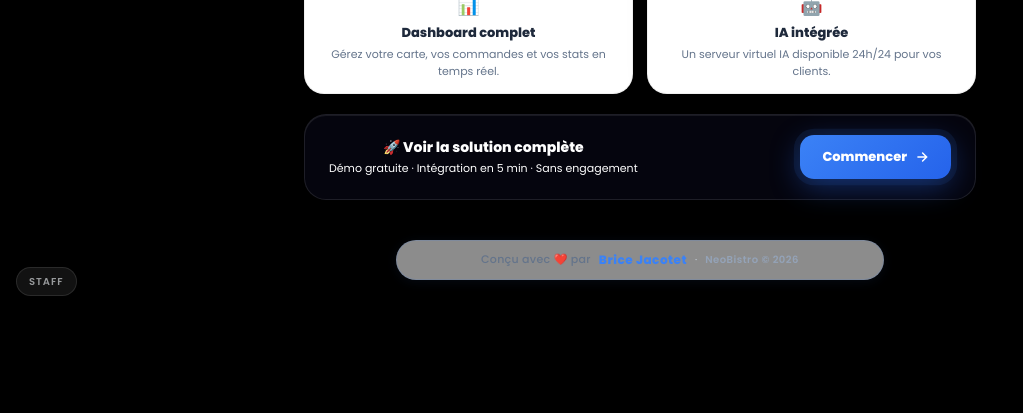
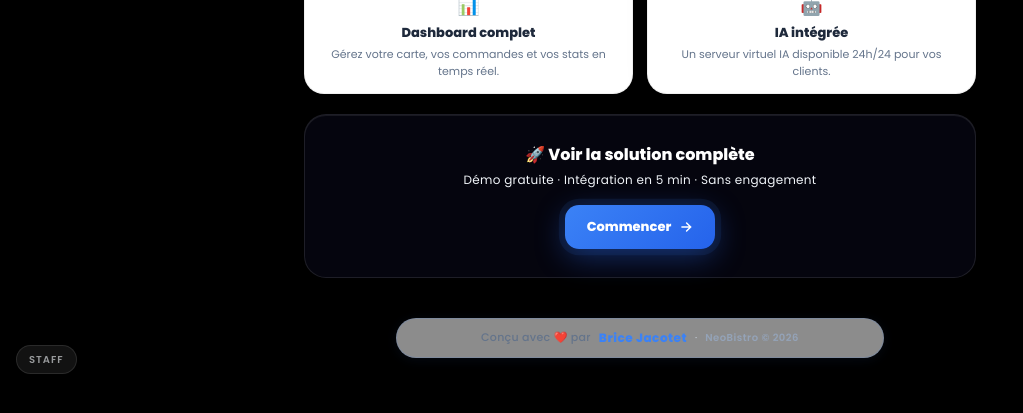
Before and after one commit to AlphaOS67/Serveur2.0AI, a plain HTML site: page index.html in a window 1280 px wide. Shown: the part 1744-2157 px from the top of the page, without its empty margins (0-1023 px from the left). Before the commit the page ends 2097 px from the top, so only its background shows below. Drawn offline with nearby package versions, Linux system fonts and the light colour scheme; some packages are replaced by stand-ins of ours; a script that the page names is missing.

```diff
--- a/index.html
+++ b/index.html
@@ -17,10 +17,10 @@
 <link href="https://fonts.googleapis.com/css2?family=Playfair+Display:wght@700;900&display=swap" rel="stylesheet">
 
 <style>
-/* ══════════════════════════════════════════════════════════════
+/*
    SPATIAL UI — VisionOS × Glassmorphism  (Apple Vision Pro)
    Fond sombre · Blur prononcé · Specular highlights
-══════════════════════════════════════════════════════════════ */
+ */
 :root{
   --glass-bg:     rgba(8,8,16,0.75);
   --glass-border: rgba(255,255,255,0.09);
@@ -386,9 +386,9 @@
 /* ── BOUTON PULSE RESTAURATEUR ── */
 @keyframes btnPulse{0%,100%{box-shadow:0 8px 30px rgba(37,99,235,.4),0 0 0 0 rgba(59,130,246,.4)}50%{box-shadow:0 8px 30px rgba(37,99,235,.4),0 0 0 8px rgba(59,130,246,0)}}
 
-/* ══════════════════════════════════════════════════════════════
+/*
    CUSTOM LOADER — UIverse Animated Spinner
-══════════════════════════════════════════════════════════════ */
+ */
 .loader {
   --color-one: #ffbf48;
   --color-two: #be4a1d;
@@ -444,7 +444,7 @@
 #loadingScreen.show { opacity:1;pointer-events:auto }
 #loadingScreen .loader-text { color:#ffbf48;font-size:14px;font-weight:700; margin-top:40px;letter-spacing:2px;text-transform:uppercase; animation:pulse 1.5s ease-in-out infinite; }
 
-/* ══ RESPONSIVE MOBILE OPTIMISATION ══ */
+/*  RESPONSIVE MOBILE OPTIMISATION  */
 @media(max-width:640px){
   .screen{padding:8px 16px 160px 16px!important}
   .header-pill{margin:6px auto 16px;width:calc(100% - 32px)!important;max-width:none!important}
@@ -477,7 +477,7 @@
 .button:active { transform:translateY(-1px) }
 @media(max-width:768px) { .glass-card{padding:16px!important} .hero-title{font-size:32px!important} .max-w-md{max-width:100%!important;padding:0 16px!important} .max-w-2xl{max-width:100%!important;padding:0 16px!important} .max-w-3xl{max-width:100%!important;padding:0 16px!important} }
 
-/* ══ LOGIN CARD — Plus clair et visible ══ */
+/*  LOGIN CARD — Plus clair et visible  */
 #scr-login .glass-card,
 #scr-table .glass-card {
   background:rgba(20,25,45,0.88)!important;
@@ -522,10 +522,10 @@
 <body>
 
 <div id="loadingScreen"><div class="loader"><svg width="100" height="100" viewBox="0 0 100 100"><defs><mask id="clipping"><polygon points="0,0 100,0 100,100 0,100" fill="black"></polygon><polygon points="25,25 75,25 50,75" fill="white"></polygon><polygon points="50,25 75,75 25,75" fill="white"></polygon><polygon points="35,35 65,35 50,65" fill="white"></polygon></mask></defs></svg><div class="box"></div></div><div class="loader-text">Chargement</div></div>
-<!-- ═══ RAIN BACKGROUND — UIverse SelfMadeSystem ═══ -->
+<!-- RAIN BACKGROUND -->
 <div id="bgDecor"></div>
 
-<!-- ═══ FLOATING UTENSILS ═══ -->
+<!-- FLOATING UTENSILS -->
 <svg class="utensil knife" style="left:15%;top:5%" viewBox="0 0 40 120" xmlns="http://www.w3.org/2000/svg"><path d="M20 5 L18 50 L22 50 L20 110 L22 115 L18 115 Z" fill="#48f5" stroke="#48f" stroke-width="1"/><circle cx="20" cy="20" r="8" fill="#48f5" opacity=".6"/></svg>
 <svg class="utensil fork" style="left:25%;top:15%" viewBox="0 0 35 115" xmlns="http://www.w3.org/2000/svg"><line x1="17.5" y1="10" x2="17.5" y2="50" stroke="#48f5" stroke-width="2.5"/><path d="M10 50 L10 115 M17.5 50 L17.5 115 M25 50 L25 115" stroke="#48f5" stroke-width="2" fill="none"/><circle cx="17.5" cy="25" r="6" fill="#48f5" opacity=".5"/></svg>
 <svg class="utensil spoon" style="left:8%;top:25%" viewBox="0 0 38 110" xmlns="http://www.w3.org/2000/svg"><ellipse cx="19" cy="25" rx="10" ry="12" fill="#48f5" opacity=".6"/><line x1="19" y1="37" x2="19" y2="110" stroke="#48f5" stroke-width="2.5"/><circle cx="19" cy="45" r="5" fill="#48f5" opacity=".4"/></svg>
@@ -534,10 +534,10 @@
 <svg class="utensil fork" style="right:12%;top:50%" viewBox="0 0 35 115" xmlns="http://www.w3.org/2000/svg"><line x1="17.5" y1="10" x2="17.5" y2="50" stroke="#48f5" stroke-width="2.5"/><path d="M10 50 L10 115 M17.5 50 L17.5 115 M25 50 L25 115" stroke="#48f5" stroke-width="2" fill="none"/><circle cx="17.5" cy="25" r="6" fill="#48f5" opacity=".5"/></svg>
 <svg class="utensil spoon" style="right:32%;top:65%" viewBox="0 0 38 110" xmlns="http://www.w3.org/2000/svg"><ellipse cx="19" cy="25" rx="10" ry="12" fill="#48f5" opacity=".6"/><line x1="19" y1="37" x2="19" y2="110" stroke="#48f5" stroke-width="2.5"/><circle cx="19" cy="45" r="5" fill="#48f5" opacity=".4"/></svg>
 
-<!-- ═══ PAGE LOADER ═══ -->
+<!-- PAGE LOADER -->
 <div id="pageLoader"><div class="spinner-ring"></div></div>
 
-<!-- ═══ MASCOTTE ═══ -->
+<!-- MASCOTTE -->
 <svg id="mascot" viewBox="0 0 100 100" onclick="Avatar.toggleBubble()">
   <defs>
     <linearGradient id="bodyG" x1="0%" y1="0%" x2="0%" y2="100%">
@@ -567,11 +567,11 @@
   <span id="bubbleText">Salut ! Je suis Léo, ton serveur virtuel 🍽️</span>
 </div>
 
-<!-- ═══ TOAST ═══ -->
+<!-- \1 -->
 <div id="toast"></div>
 
 
-<!-- ═══ 1. LANDING ═══ -->
+<!-- \1 -->
 <section id="scr-landing" class="screen active">
   <div class="max-w-2xl mx-auto text-center">
     <header class="header-pill mb-8" style="margin-top:12px">
@@ -653,7 +653,7 @@
       </div>
     </div>
 
-    <!-- ═══ PARTAGE RÉSEAUX SOCIAUX ═══ -->
+    <!-- \1 -->
     <div class="glass-card rounded-[28px] p-6 mb-6 reveal" style="background:rgba(8,8,20,.7)">
       <p style="color:#fff;font-size:14px;font-weight:700;margin-bottom:4px">✨ Vivez l'expérience NeoBistro !</p>
       <p style="color:rgba(200,214,255,.6);font-size:12px;margin-bottom:16px">Partagez cette aventure avant même de la commencer 🚀</p>
@@ -681,7 +681,7 @@
       </div>
     </div>
 
-    <!-- ═══ BLOC RESTAURATEUR ═══ -->
+    <!-- \1 -->
     <div class="reveal" style="margin-bottom:40px">
       <!-- Titre section dans un conteneur distinct -->
       <div style="background:rgba(8,8,18,.75);border:1.5px solid rgba(59,130,246,.35);border-radius:24px;padding:32px 24px;text-align:center;margin-bottom:24px;backdrop-filter:blur(52px) saturate(200%);-webkit-backdrop-filter:blur(52px) saturate(200%);box-shadow:0 8px 40px rgba(0,0,0,.7),0 2px 8px rgba(0,0,0,.45),inset 0 1px 0 rgba(255,255,255,.08),inset 0 -1px 0 rgba(255,255,255,.02),0 0 50px rgba(59,130,246,.1)">
@@ -731,10 +731,10 @@
       </div>
 
       <!-- CTA bouton dans un conteneur glass -->
-      <div style="background:rgba(8,8,20,.72);backdrop-filter:blur(40px) saturate(180%);-webkit-backdrop-filter:blur(40px) saturate(180%);border:1px solid rgba(255,255,255,.1);border-radius:22px;padding:20px 24px;display:flex;align-items:center;justify-content:space-between;gap:16px;flex-wrap:wrap;box-shadow:0 8px 32px rgba(0,0,0,.18),inset 0 1px 0 rgba(255,255,255,.08)">
+      <div style="background:rgba(8,8,20,.72);backdrop-filter:blur(40px) saturate(180%);-webkit-backdrop-filter:blur(40px) saturate(180%);border:1px solid rgba(255,255,255,.1);border-radius:22px;padding:28px 24px;display:flex;align-items:center;justify-content:center;flex-direction:column;gap:16px;text-align:center;box-shadow:0 8px 32px rgba(0,0,0,.18),inset 0 1px 0 rgba(255,255,255,.08)">
         <div>
-          <p style="color:#fff;font-weight:800;font-size:14px;margin:0 0 2px">🚀 Voir la solution complète</p>
-          <p style="color:#fff;font-size:11px;margin:0">Démo gratuite · Intégration en 5 min · Sans engagement</p>
+          <p style="color:#fff;font-weight:800;font-size:16px;margin:0 0 4px">🚀 Voir la solution complète</p>
+          <p style="color:#f1f5f9;font-size:12px;margin:0;letter-spacing:.3px">Démo gratuite · Intégration en 5 min · Sans engagement</p>
         </div>
         <button onclick="alert('Contactez-nous à contact@neobistro.fr')" style="display:inline-flex;align-items:center;gap:8px;padding:12px 22px;border-radius:14px;background:linear-gradient(135deg,#3b82f6,#2563eb);color:#fff;font-weight:800;font-size:13px;border:none;cursor:pointer;box-shadow:0 6px 20px rgba(37,99,235,.4);font-family:inherit;transition:all .3s;white-space:nowrap;animation:btnPulse 2.5s ease-in-out infinite" onmouseover="this.style.transform='translateY(-2px)'" onmouseout="this.style.transform=''">
           Commencer
@@ -760,7 +760,7 @@
   </div>
 </section>
 
-<!-- ═══ 2. LOGIN CLIENT ═══ -->
+<!-- \1 -->
 <section id="scr-login" class="screen">`n  <div style="display:flex;align-items:center;justify-content:center;min-height:100vh"><div class="max-w-md mx-auto pt-4">
     <div class="glass-card rounded-[36px] p-8">
       <div class="text-center mb-6">
@@ -794,7 +794,7 @@
   </div>
 </section>
 
-<!-- ═══ 3. TABLE ═══ -->
+<!-- \1 -->
 <section id="scr-table" class="screen">`n  <div style="display:flex;align-items:center;justify-content:center;min-height:100vh"><div class="max-w-md mx-auto pt-4">
     <div class="glass-card rounded-[36px] p-8">
       <div class="text-center mb-6">
@@ -813,7 +813,7 @@
   </div>
   </div>`n</section>
 
-<!-- ═══ 4. MENU ═══ -->
+<!-- \1 -->
 <section id="scr-menu" class="screen">
   <div class="max-w-3xl mx-auto">
     <header class="header-pill mb-6 mt-2">
@@ -852,7 +852,7 @@
   </footer>
 </section>
 
-<!-- ═══ 5. RUNNING ═══ -->
+<!-- \1 -->
 <section id="scr-running" class="screen">
   <div class="max-w-xl mx-auto pt-4">
     <div class="glass-card rounded-[36px] p-8 text-center">
@@ -882,7 +882,7 @@
   </div>
 </section>
 
-<!-- ═══ 6. COOKING ═══ -->
+<!-- \1 -->
 <section id="scr-cooking" class="screen">
   <div class="max-w-xl mx-auto pt-2">
     <div class="glass-card rounded-[36px] p-6 mb-5 text-center">
@@ -956,7 +956,7 @@
   </div>
 </section>
 
-<!-- ═══ 7. ENJOY ═══ -->
+<!-- \1 -->
 <section id="scr-enjoy" class="screen">
   <div class="max-w-xl mx-auto pt-4">
     <div class="glass-card rounded-[36px] p-8 text-center">
@@ -977,7 +977,7 @@
   </div>
 </section>
 
-<!-- ═══ 8. STAFF LOGIN ═══ -->
+<!-- \1 -->
 <section id="scr-staff-login" class="screen">
   <div class="max-w-md mx-auto pt-4">
     <div class="glass-card rounded-[36px] p-8">
@@ -1004,7 +1004,7 @@
   </div>
 </section>
 
-<!-- ═══ 9. KDS ═══ -->
+<!-- \1 -->
 <section id="scr-kds" class="screen dark-sec">
   <div class="max-w-7xl mx-auto p-4 pt-6">
     <header class="header-pill mb-6">
@@ -1034,7 +1034,7 @@
   </div>
 </section>
 
-<!-- ═══ 10. ADMIN ═══ -->
+<!-- \1 -->
 <section id="scr-admin" class="screen dark-sec">
   <div class="max-w-7xl mx-auto p-4 pt-6">
     <header class="header-pill mb-6">
@@ -1112,7 +1112,7 @@
   </div>
 </section>
 
-<!-- ═══ MODAL : APPEL SERVEUR ═══ -->
+<!-- \1 -->
 <div id="mdWaiter" class="modal">
   <div class="modal-card">
     <div class="modal-close" onclick="Waiter.close()">✕</div>
@@ -1128,12 +1128,12 @@
   </div>
 </div>
 
-<!-- ═══ MODAL : DÉTAIL PRODUIT ═══ -->
+<!-- \1 -->
 <div id="mdProduct" class="modal">
   <div class="modal-card" id="mdProductBody"></div>
 </div>
 
-<!-- ═══ MODAL : BIENVENUE ═══ -->
+<!-- \1 -->
 <div id="mdWelcome" class="modal">
   <div class="modal-card">
     <div class="modal-close" onclick="Client.closeWelcome()">✕</div>
@@ -1203,12 +1203,12 @@
   </div>
 </div>
 
-<!-- ═══ MODAL : OFFRE ═══ -->
+<!-- \1 -->
 <div id="mdOffer" class="modal">
   <div class="modal-card" id="mdOfferBody"></div>
 </div>
 
-<!-- ═══ MODAL : ADDITION ═══ -->
+<!-- \1 -->
 <div id="mdBillReason" class="modal">
   <div class="modal-card">
     <div class="modal-close" onclick="Modal.close('mdBillReason')">✕</div>
@@ -1222,11 +1222,11 @@
   </div>
 </div>
 
-<!-- ═══════════════════════════════════════════════════════════
+<!--
      JAVASCRIPT ENGINE
-═══════════════════════════════════════════════════════════ -->
+ -->
 <script>
-/* ═══ STATE ═══ */
+/*  STATE  */
 const State = {
   user:null, userRole:null, table:null,
   cart:[], activeOrderId:null, cookMins:15, restoName:'NeoBistro', patronMail:'patron@neobistro.fr',
@@ -1275,7 +1275,7 @@
   }
 };
 
-/* ═══ BROADCAST CHANNEL ═══ */
+/*  BROADCAST CHANNEL  */
 let BC=null;
 try{
   BC = new BroadcastChannel('neobistro-v2');
@@ -1306,7 +1306,7 @@
   }
 };
 
-/* ═══ AUTH ═══ */
+/*  AUTH  */
 const Auth = {
   googleLogin(){
     State.user = {email:'client@google.com',name:'Invité Google',provider:'google'};
@@ -1340,7 +1340,7 @@
   }
 };
 
-/* ═══ ROUTER ═══ */
+/*  ROUTER  */
 const Router = {
   _busy:false,
   go(screen){
@@ -1362,7 +1362,7 @@
 };
 
 
-/* ═══ LOADER CONTROL ═══ */
+/*  LOADER CONTROL  */
 const LoaderControl = {
   show(){
     const loader = document.getElementById('loadingScreen');
@@ -1384,7 +1384,7 @@
   }, 200);
 };
 
-/* ═══ AVATAR ═══ */
+/*  AVATAR  */
 const Avatar = {
   bubbleVisible:false, timer:null,
   say(txt, stay=5000){
@@ -1413,7 +1413,7 @@
   }
 };
 
-/* ═══ TOAST ═══ */
+/*  TOAST  */
 const Toast = {
   t:null,
   show(msg, ms=2500){
@@ -1424,13 +1424,13 @@
   }
 };
 
-/* ═══ MODAL ═══ */
+/*  MODAL  */
 const Modal = {
   open(id){ document.getElementById(id).classList.add('open'); },
   close(id){ document.getElementById(id).classList.remove('open'); }
 };
 
-/* ═══ CLIENT ═══ */
+/*  CLIENT  */
 const Client = {
   confirmTable(){
     const n = parseInt(document.getElementById('tableNumInput').value);
@@ -1560,7 +1560,7 @@
   }
 };
 
-/* ═══ CART ═══ */
+/*  CART  */
 const Cart = {
   add(id){
     const it = State.menu.find(x=>x.id===id);
@@ -1616,7 +1616,7 @@
   }
 };
 
-/* ═══ WAITER CALL ═══ */
+/*  WAITER CALL  */
 const Waiter = {
   selected:new Set(),
   open(){
@@ -1646,7 +1646,7 @@
   }
 };
 
-/* ═══ KDS ═══ */
+/*  KDS  */
 const Kds = {
   init(){
     document.getElementById('kdsRoleLabel').textContent = State.userRole.toUpperCase();
@@ -1735,7 +1735,7 @@
   }
 };
 
-/* ═══ ADMIN ═══ */
+/*  ADMIN  */
 const Admin = {
   init(){
     document.getElementById('sCookMin').value = State.cookMins;
@@ -1892,14 +1892,14 @@
   }
 };
 
-/* ═══ KEYBOARD ═══ */
+/*  KEYBOARD  */
 document.addEventListener('keydown', e=>{
   if(e.key==='Escape'){
     document.querySelectorAll('.modal.open').forEach(m=>m.classList.remove('open'));
   }
 });
 
-/* ═══ THREE.JS HERO SCENE ═══ */
+/*  THREE.JS HERO SCENE  */
 function initHero3D(){
   const canvas = document.getElementById('heroCanvas');
   if(!canvas || !window.THREE) return;
@@ -1958,7 +1958,7 @@
   });
 }
 
-/* ═══ GSAP REVEAL ═══ */
+/*  GSAP REVEAL  */
 function initReveal(){
   if(!window.gsap) return;
   if(window.ScrollTrigger) gsap.registerPlugin(ScrollTrigger);
@@ -1970,7 +1970,7 @@
   });
 }
 
-/* ═══ CUBE CLUSTER GENERATOR ═══ */
+/*  CUBE CLUSTER GENERATOR  */
 function buildClusters(){
   const faces = '<div class="face f1"></div><div class="face f2"></div><div class="face f3"></div><div class="face f4"></div><div class="face f5"></div><div class="face f6"></div>';
   const cubes = [1,2,3,4,5,6,7].map(i=>`<div class="mini-cube c${i}"><div class="cube-inner">${faces}</div></div>`).join('');
@@ -1980,7 +1980,7 @@
   });
 }
 
-/* ═══ NOISE CANVAS ═══ */
+/*  NOISE CANVAS  */
 function initNoise(){
   const c = document.getElementById('noiseCanvas');
   if(!c) return;
@@ -2010,7 +2010,7 @@
   loop();
 }
 
-/* ═══ FOOD IMAGE GENERATOR — Canvas Emoji (aucune dépendance externe) ═══ */
+/*  FOOD IMAGE GENERATOR — Canvas Emoji (aucune dépendance externe)  */
 function emojiImg(emoji, size=220){
   try{
     const c = document.createElement('canvas');
@@ -2047,7 +2047,7 @@
   });
 }
 
-/* ═══ WAVE DOTS — Animation vague océanique ═══ */
+/*  WAVE DOTS — Animation vague océanique  */
 function initWaveDots(){
   const bg = document.getElementById('bgDecor');
   if(!bg) return;
@@ -2142,7 +2142,7 @@
   requestAnimationFrame(draw);
 }
 
-/* ═══ BOOT ═══ */
+/*  BOOT  */
 State.load();
 initFoodImages();
 buildClusters();
```
